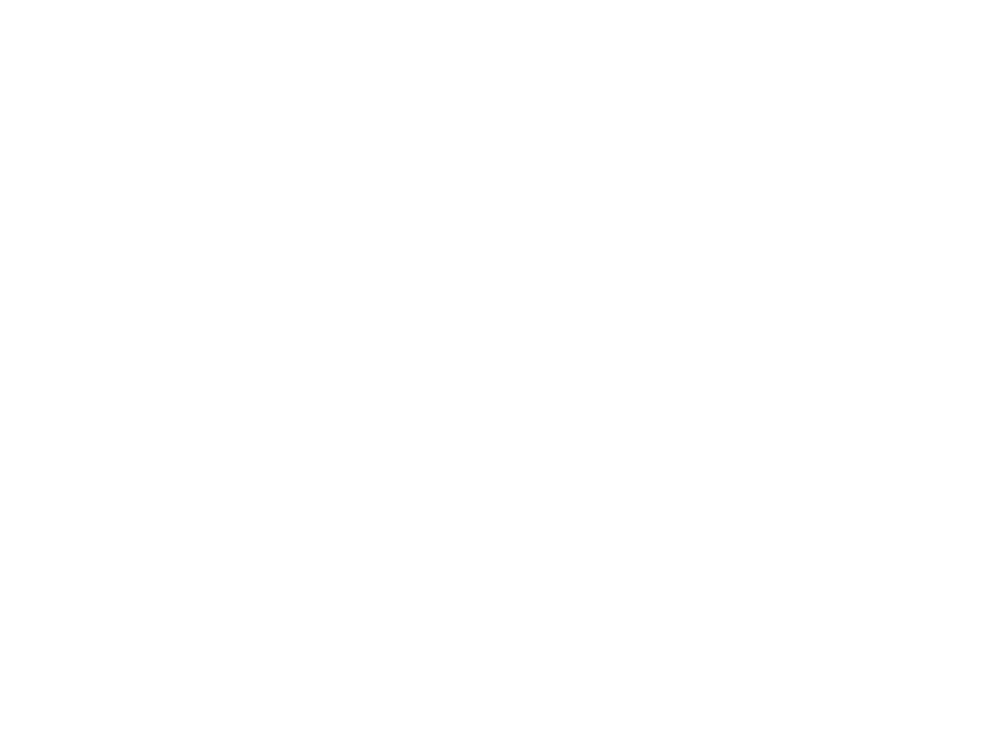
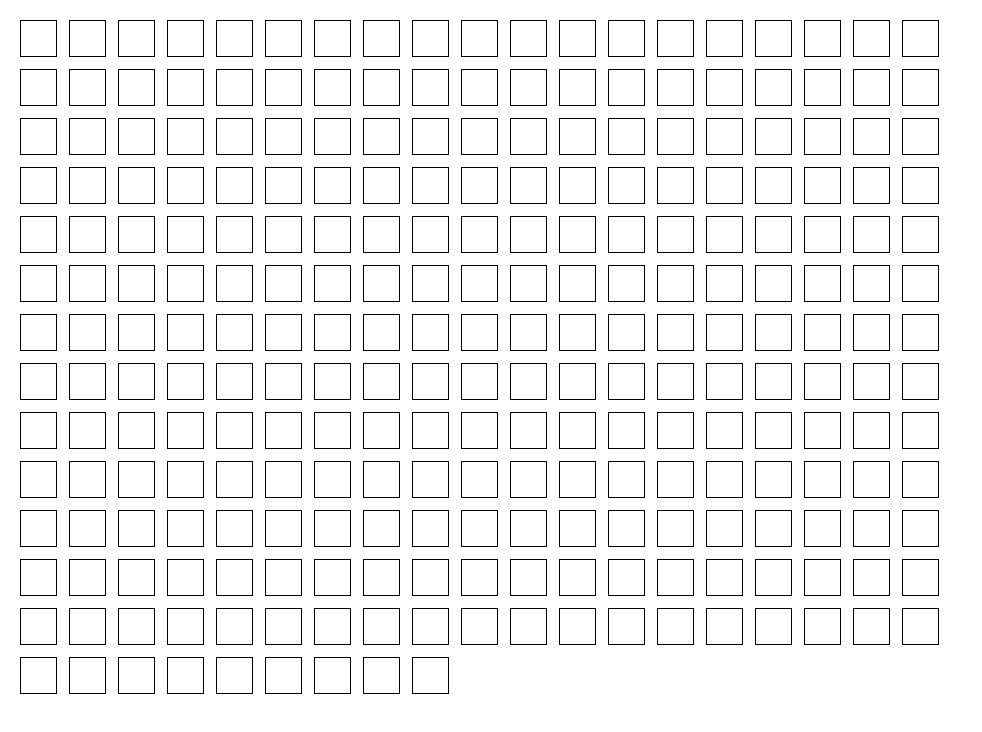
Before and after one commit to RubyFalcon/etch-a-sketch, a plain HTML site: page index.html in a window 1280 px wide. Shown: the whole page, without its empty margins (0-982 px from the left). Drawn offline with Linux system fonts and the light colour scheme.

Commit message:
create a 16x16 grid of divs

```diff
--- a/main.js
+++ b/main.js
@@ -1,6 +1,6 @@
 const container = document.querySelector('.container');
 
-for (let i=0; i <16; i++){
+for (let i=0; i <(16*16); i++){
     let squaredDiv = document.createElement('div');
     squaredDiv.classList.add("square-div");
     container.appendChild(squaredDiv);
--- a/style.css
+++ b/style.css
@@ -5,3 +5,17 @@
 
 
 }
+
+.container {
+    display: flex;
+    flex-wrap: wrap;
+    gap: 12px;
+    margin: 20px;
+    max-width: 960px;
+}
+
+.square-div{
+    border: 1px solid black;
+    width: 35px;
+    height: 35px;
+}
```
